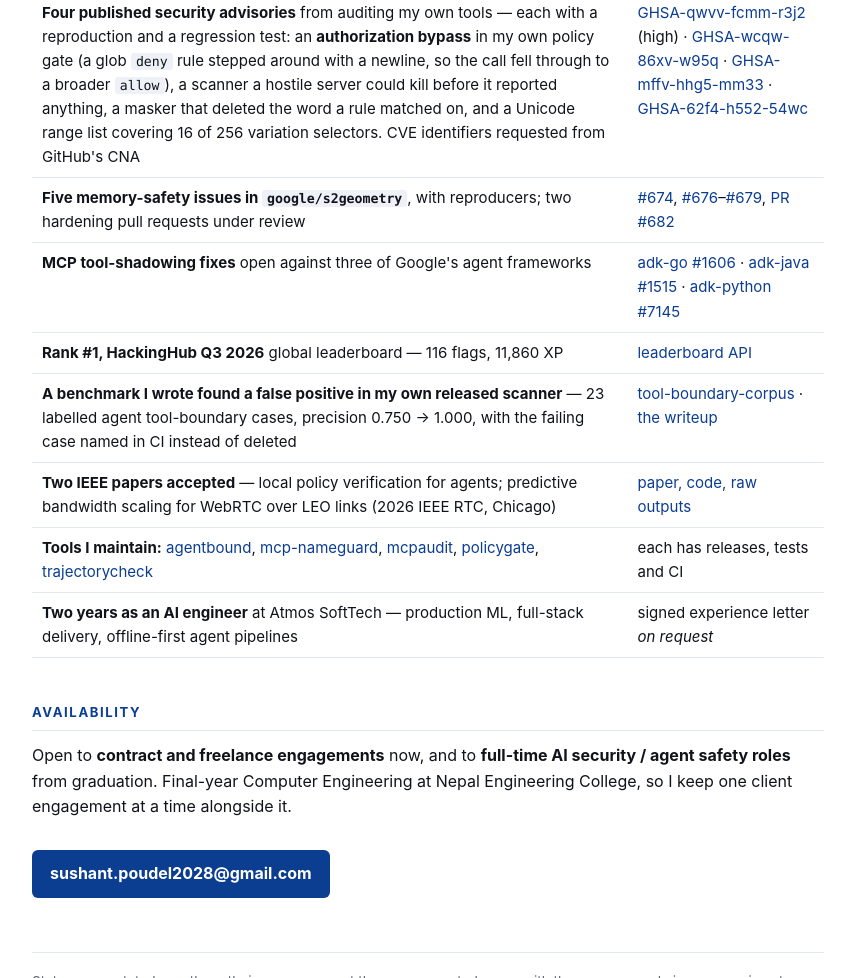
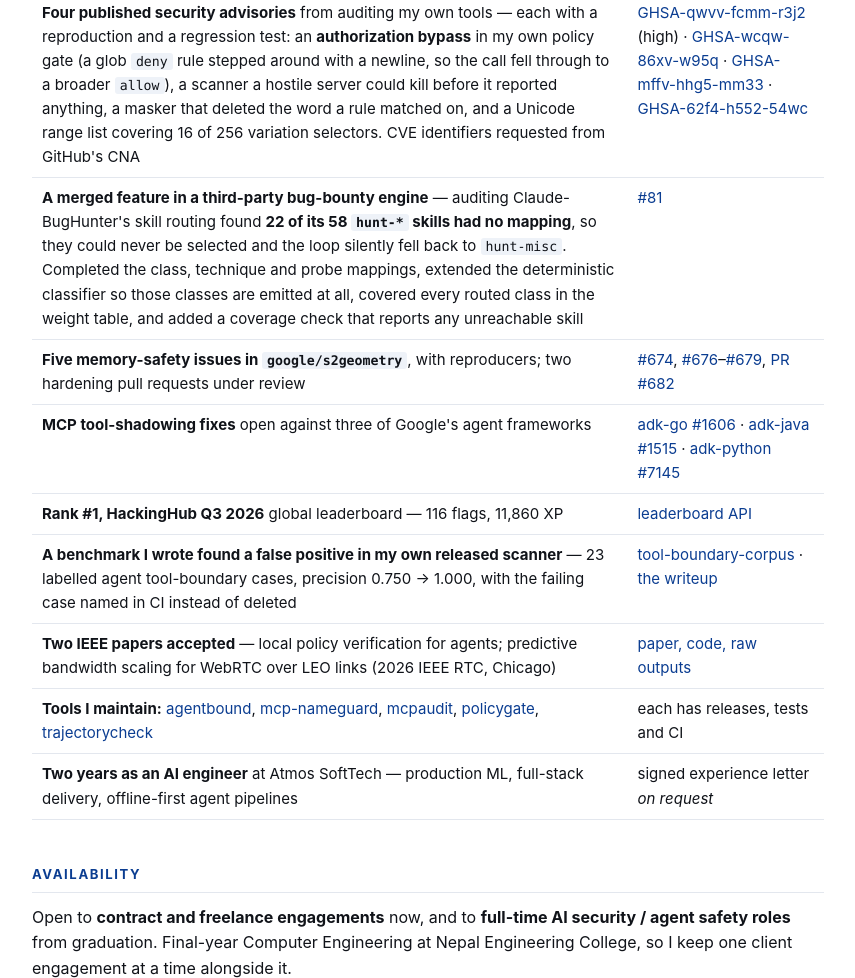
Before and after one commit to sushant-me/hire, a plain HTML site: page index.html in a window 1280 px wide. Shown: the part 3364-4342 px from the top of the page, without its empty margins (212-1067 px from the left). Drawn offline with Linux system fonts and the light colour scheme.

Commit message:
page: add the merged Claude-BugHunter contribution to The receipts
A merged feature in a third-party bug-bounty engine - 22 of 58 skills were unroutable - is a
stronger receipt than the open pull requests already listed, and it was not on the page.

```diff
--- a/index.html
+++ b/index.html
@@ -170,6 +170,8 @@
         <td><a href="https://github.com/google/go-github/pull/4556">#4556</a> · <a href="https://github.com/google/go-github/pull/4564">#4564</a></td></tr>
     <tr><td><b>Four published security advisories</b> from auditing my own tools — each with a reproduction and a regression test: an <b>authorization bypass</b> in my own policy gate (a glob <code>deny</code> rule stepped around with a newline, so the call fell through to a broader <code>allow</code>), a scanner a hostile server could kill before it reported anything, a masker that deleted the word a rule matched on, and a Unicode range list covering 16 of 256 variation selectors. CVE identifiers requested from GitHub's CNA</td>
         <td><a href="https://github.com/sushant-me/policygate/security/advisories/GHSA-qwvv-fcmm-r3j2">GHSA-qwvv-fcmm-r3j2</a> (high) · <a href="https://github.com/sushant-me/mcp-nameguard/security/advisories/GHSA-wcqw-86xv-w95q">GHSA-wcqw-86xv-w95q</a> · <a href="https://github.com/sushant-me/agentbound/security/advisories/GHSA-mffv-hhg5-mm33">GHSA-mffv-hhg5-mm33</a> · <a href="https://github.com/sushant-me/mcpaudit/security/advisories/GHSA-62f4-h552-54wc">GHSA-62f4-h552-54wc</a></td></tr>
+    <tr><td><b>A merged feature in a third-party bug-bounty engine</b> — auditing Claude-BugHunter's skill routing found <b>22 of its 58 <code>hunt-*</code> skills had no mapping</b>, so they could never be selected and the loop silently fell back to <code>hunt-misc</code>. Completed the class, technique and probe mappings, extended the deterministic classifier so those classes are emitted at all, covered every routed class in the weight table, and added a coverage check that reports any unreachable skill</td>
+        <td><a href="https://github.com/elementalsouls/Claude-BugHunter/pull/81">#81</a></td></tr>
     <tr><td><b>Five memory-safety issues in <code>google/s2geometry</code></b>, with reproducers; two hardening pull requests under review</td>
         <td><a href="https://github.com/google/s2geometry/issues/674">#674</a>, <a href="https://github.com/google/s2geometry/issues/676">#676</a>–<a href="https://github.com/google/s2geometry/issues/679">#679</a>, <a href="https://github.com/google/s2geometry/pull/682">PR #682</a></td></tr>
     <tr><td><b>MCP tool-shadowing fixes</b> open against three of Google's agent frameworks</td>
```
